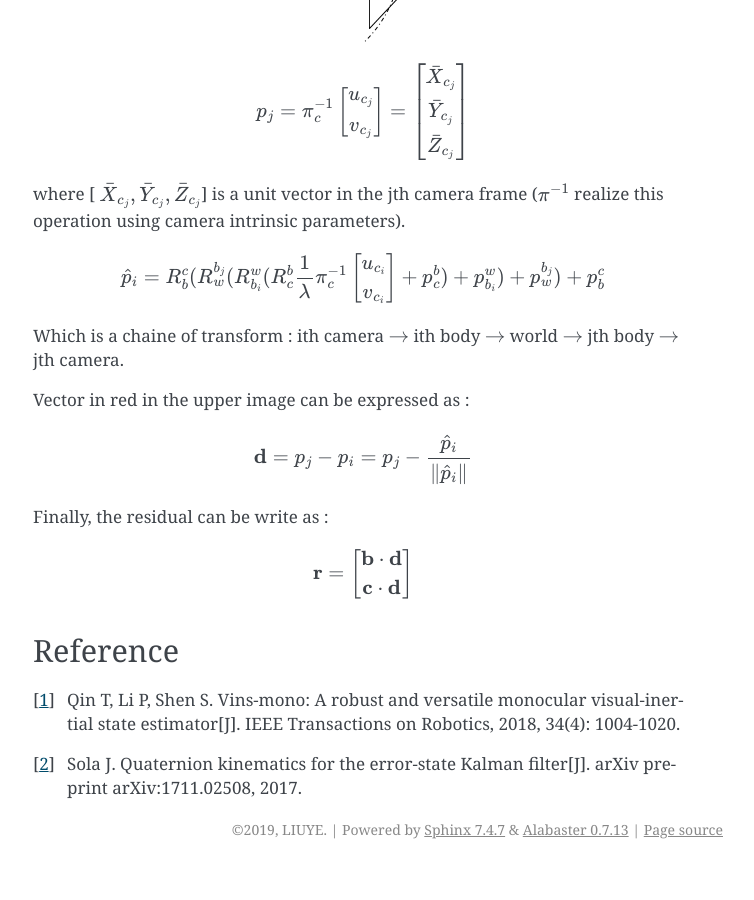
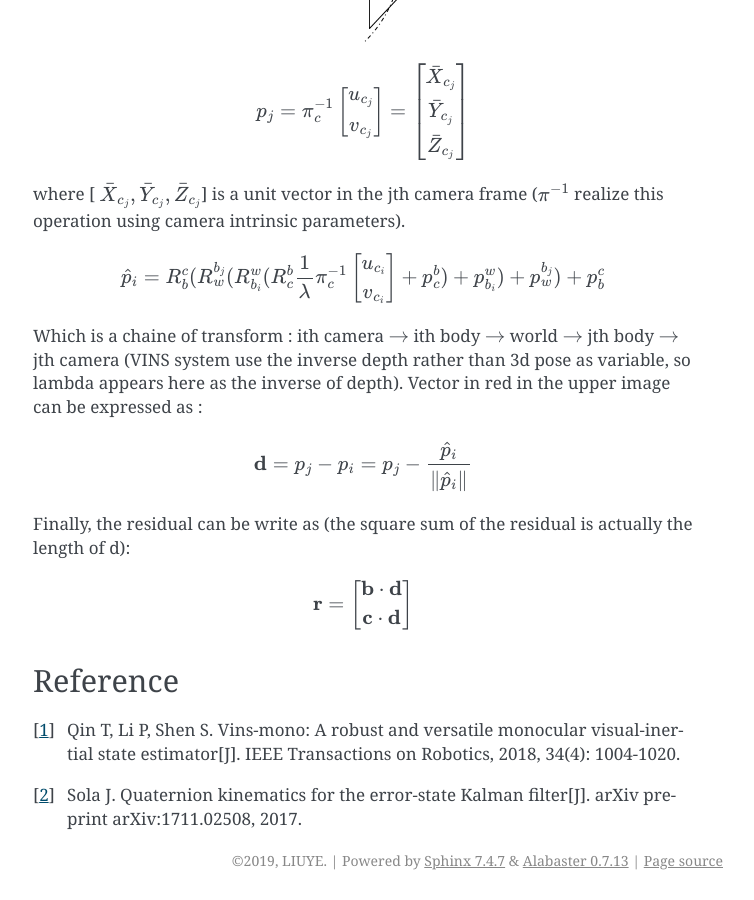
Before and after one commit to gggliuye/VIO, a Sphinx documentation site: the page built from docs/deepblue/LM.rst, in a window 1280 px wide and 900 px high, scrolled down 15987 px. Shown: the whole window, without its empty margins (387-1141 px from the left). Built offline with Sphinx 7.4.7, drawn with Linux system fonts in a browser that asks for light colours; before the commit the page ends 16856 px from its top, so only the background shows below that.

Commit message:
Update LM.rst

```diff
--- a/docs/deepblue/LM.rst
+++ b/docs/deepblue/LM.rst
@@ -687,18 +687,20 @@ where [ :math:`\bar{X}_{c_{j}} , \bar{Y}_{c_{j}} , \bar{Z}_{c_{j}}`] is a unit v
 .. math::
     \hat{p}_{i} = R_{b}^{c} (R_{w}^{b_{j}} (R_{b_{i}}^{w} ( R_{c}^{b} \frac{1}{\lambda} \pi_{c}^{-1} \begin{bmatrix} u_{c_{i}} \\ v_{c_{i}}  \end{bmatrix} + p_{c}^{b} ) + p_{b_{i}}^{w} ) + p_{w}^{b_{j}} ) + p_{b}^{c}
 
-Which is a chaine of transform : ith camera :math:`\rightarrow` ith body :math:`\rightarrow` world :math:`\rightarrow` jth body :math:`\rightarrow` jth camera.
-
+Which is a chaine of transform : ith camera :math:`\rightarrow` ith body :math:`\rightarrow` world :math:`\rightarrow` jth body :math:`\rightarrow` jth camera (VINS system use the inverse depth rather than 3d pose as variable, so lambda appears here as the inverse of depth).
 Vector in red in the upper image can be expressed as :
 
 .. math::
     \mathbf{d} = p_{j} - p_{i} = p_{j} - \frac{ \hat{p}_{i} } { \| \hat{p}_{i} \|}
 
 
-Finally, the residual can be write as :
+Finally, the residual can be write as (the square sum of the residual is actually the length of d):
 
 .. math::
     \mathbf{r} = \begin{bmatrix} \mathbf{b} \cdot \mathbf{d} \\ \mathbf{c} \cdot \mathbf{d}  \end{bmatrix}
+
+
+
 
 Reference
 ---------------------
```
